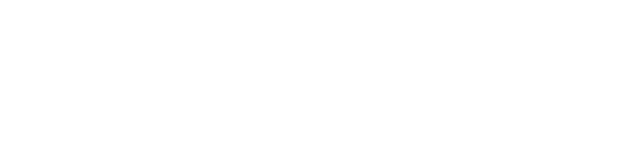
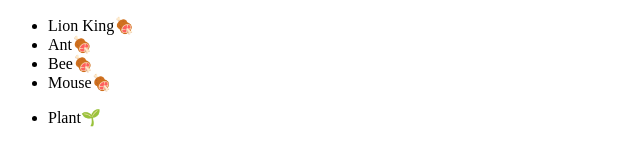
Before and after one commit to fjaviergonzalez/curso-Javascript, a plain HTML site: page Modulo-5/ejercicio2/index.html in a window 1280 px wide. Shown: the whole page, without its empty margins (0-640 px from the left). Drawn offline with Linux system fonts and the light colour scheme.

Commit message:
Finalizado ejercicio 2 del bloque 2 del DOM

```diff
--- a/Modulo-5/ejercicio2/index.html
+++ b/Modulo-5/ejercicio2/index.html
@@ -8,6 +8,8 @@
     <title>Ejercicios DOM</title>
 </head>
 <body>
-    <p></p>
+    <div class="board">
+
+    </div>
 </body>
 </html>
--- a/Modulo-5/ejercicio2/index.js
+++ b/Modulo-5/ejercicio2/index.js
@@ -0,0 +1,60 @@
+// Crea 2 listas, una para carnívoros y otra para herbívoros.
+// Intenta evitar el reflow a la hora de añadir elementos a las listas.
+// Quiero que se le añada la clase carnivore a los carnívoros y la clase herbivore a los herbívoros.
+// A los carnívoros quiero que se les añada un emoji 🍖 y a los herbívoros🌱. Al final de cada nombre.
+
+
+const animals = [
+    { name: 'Lion King', isCarnivore: true },
+    { name: 'Plant', isCarnivore: false },
+    { name: 'Ant', isCarnivore: true },
+    { name: 'Bee', isCarnivore: true },
+    { name: 'Mouse', isCarnivore: true },
+  ];
+
+// Creamos dos arrays de animales, uno filtrando animales carnívoros y otro de herbívoros
+ const carnivoros = animals.filter(animal => animal.isCarnivore).map(animal => animal.name);
+ const herbivoros = animals.filter(animal => !animal.isCarnivore).map(animal => animal.name);
+
+ // Creamos el fragment, creamos una lista de carnívoros y le asignamos a esa lista
+ // la clase "carnivore" mediante toggle (si no existe la crea; si existe la elimina)
+ const fragment = document.createDocumentFragment();
+ let ulCarnivoros = document.createElement("ul");
+ ulCarnivoros.classList.toggle('carnivore');
+
+ // Recorremos el array de carnívoros añadiendo, por cada elemento de éste,
+ // el nombre del animal y el emoji correspondiente,a la lista de carnívoros.
+ carnivoros.forEach( (animal) => {
+    const li = document.createElement("li");
+    li.textContent = animal + "🍖";
+    console.log(li.textContent);
+    ulCarnivoros.append(li);
+ });
+
+// Se añade la lista de carnívoros al fragment, que actualizará la pantalla
+// una vez se haya añadido la lista de herbívoros
+ fragment.append(ulCarnivoros);
+
+  // creamos una lista de herbívoros y le asignamos a esa lista
+ // la clase "hervibore" mediante toggle (si no existe la crea; si existe la elimina)
+ let ulHerbivoros = document.createElement("ul");
+ ulHerbivoros.classList.toggle('herbivore');
+
+  // Recorremos el array de herbívoros añadiendo, por cada elemento de éste,
+ // el nombre del animal y el emoji correspondiente,a la lista de herbívoros.
+ herbivoros.forEach( (animal) => {
+    const li = document.createElement("li");
+    li.textContent = animal + "🌱";
+    console.log(li.textContent);
+    ulHerbivoros.append(li);
+ });
+
+ // Se añade la lista de herbívoros al fragment para actualizar la pantalla
+// una vez se haya añadido éste a la clase "board".
+ fragment.append(ulHerbivoros);
+
+ // Finalmente, añadimos el fragment a la clase "board"
+ // para que actualice la pantalla con los cambios: una lista
+ // de carnívoros y otra de herbívoros.
+const board = document.querySelector(".board");
+board.append(fragment);
```
